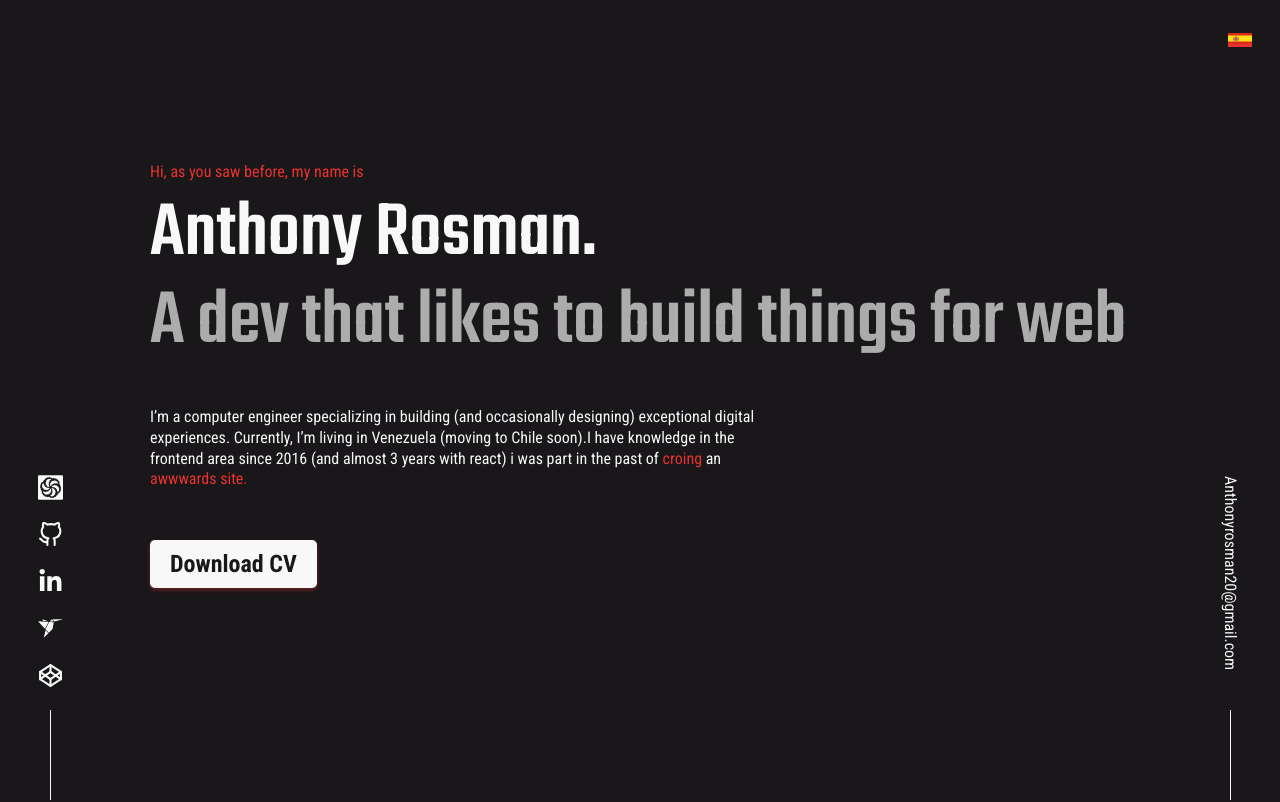
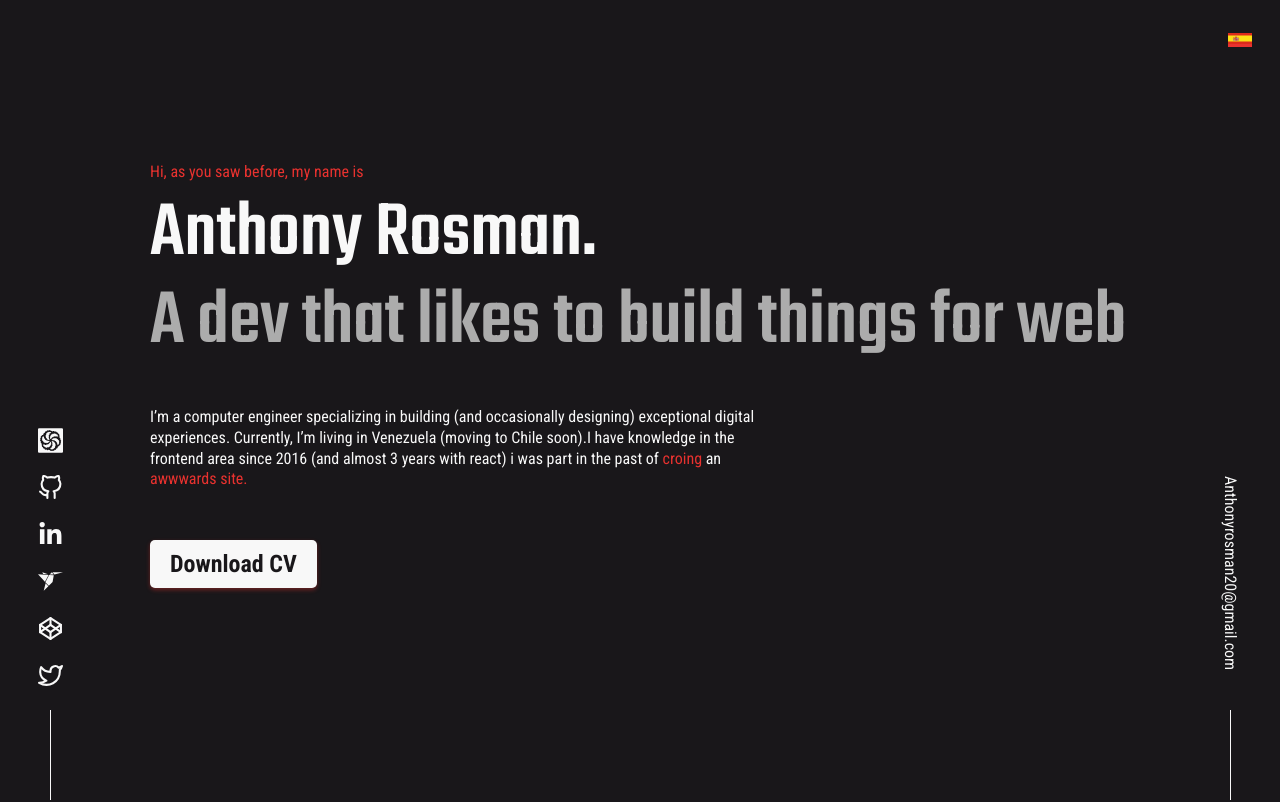
Before and after one commit to D3press3dd/portfolio-react, a React (Vite) app: page /#/home in a window 1280 px wide. Shown: the top 802 px of the page. Built offline with nearby package versions, Linux system fonts and the light colour scheme; a web font is replaced by a local one.

Commit message:
adding twitter

```diff
--- a/src/components/LeftBarIcons.jsx
+++ b/src/components/LeftBarIcons.jsx
@@ -1,5 +1,5 @@
 import { FaLinkedinIn } from "react-icons/fa";
-import { FiGithub, FiCodepen } from "react-icons/fi";
+import { FiGithub, FiCodepen, FiTwitter } from "react-icons/fi";
 import { SiCodewars, SiFreelancer } from "react-icons/si";
 import { IconContext } from "react-icons";
 import { motion } from "framer-motion";
@@ -90,6 +90,21 @@ const LeftBarIcons = () => {
               <FiCodepen />
             </a>{" "}
           </motion.li>
+
+          <motion.li
+            initial={{ opacity: 0, translateX: -100 }}
+            animate={{ opacity: 1, translateX: 0 }}
+            transition={{ duration: 0.3, delay: 0.8 }}
+          >
+            {" "}
+            <a
+              href="https://twitter.com/AnthonyRosman"
+              target="_blank"
+              rel="noopener noreferrer"
+            >
+              <FiTwitter />
+            </a>{" "}
+          </motion.li>
         </ul>
       </motion.div>
     </IconContext.Provider>
```
